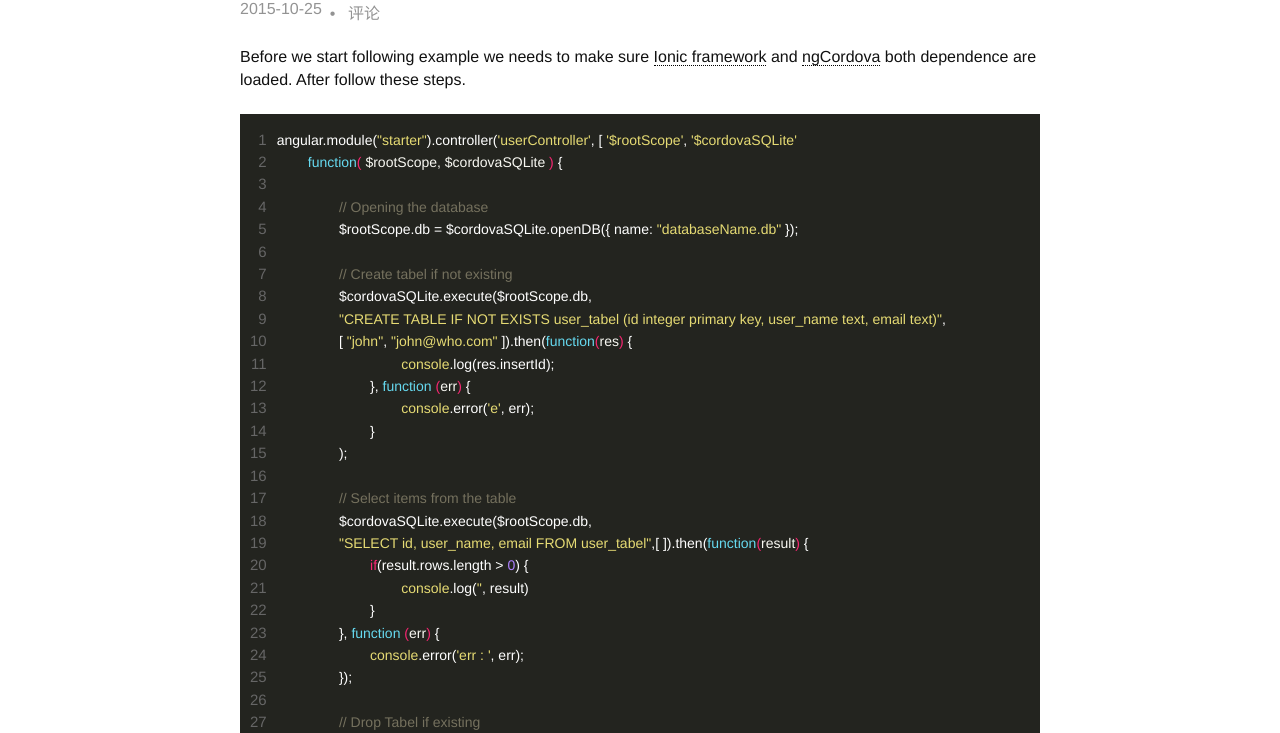
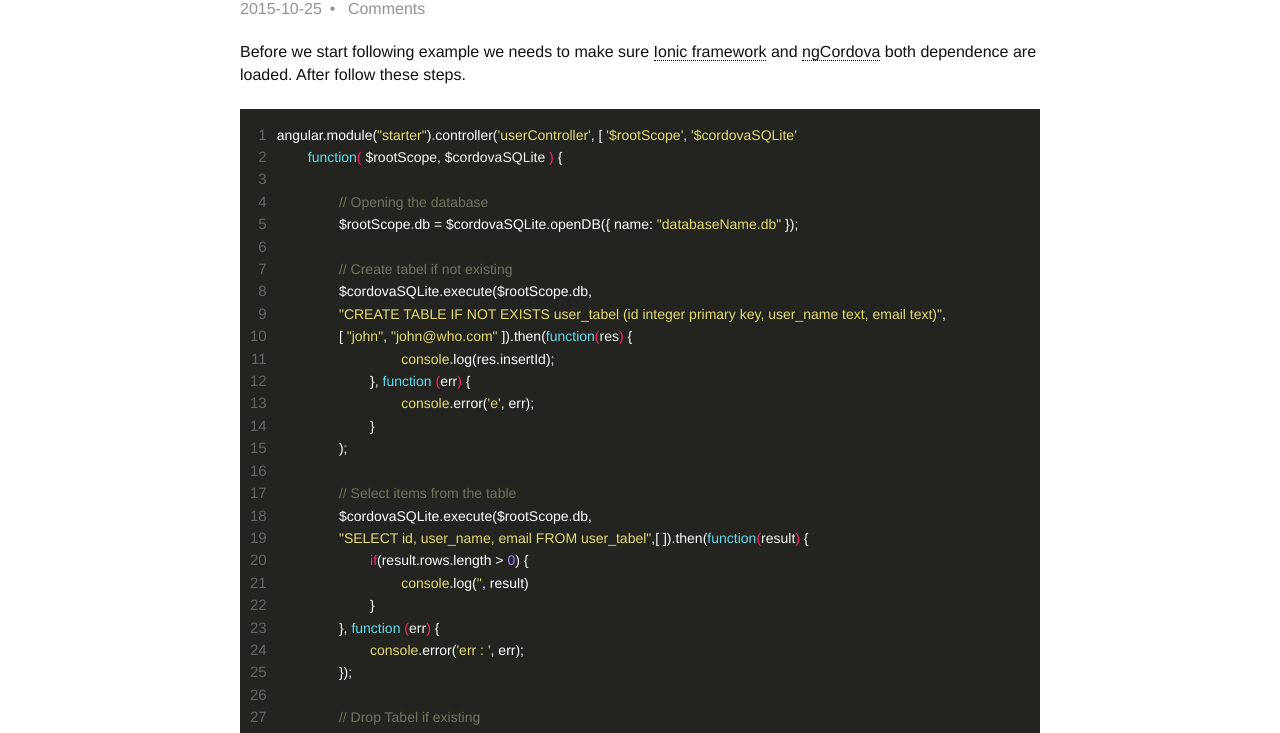
Before and after one commit to nufaylr/nufaylr.github.io, a plain HTML site: page 2015/10/25/sqlite-ionic-code-examples/index.html in a window 1280 px wide. Shown: the part 150-883 px from the top of the page. Drawn offline with Linux system fonts and the light colour scheme; a script that the page names is missing.

Commit message:
updated: 2015-10-25 17:42:58

```diff
--- a/2015/10/25/sqlite-ionic-code-examples/index.html
+++ b/2015/10/25/sqlite-ionic-code-examples/index.html
@@ -71,7 +71,7 @@
 
 
         <div class="article-comment-link-wrap">
-          <a href="http://nufaylr.github.io/2015/10/25/sqlite-ionic-code-examples/#disqus_thread" class="article-comment-link">评论</a>
+          <a href="http://nufaylr.github.io/2015/10/25/sqlite-ionic-code-examples/#disqus_thread" class="article-comment-link">Comments</a>
         </div>
 
     </div>
```
Also changed, not shown: index.html (+1 -1 lines).
